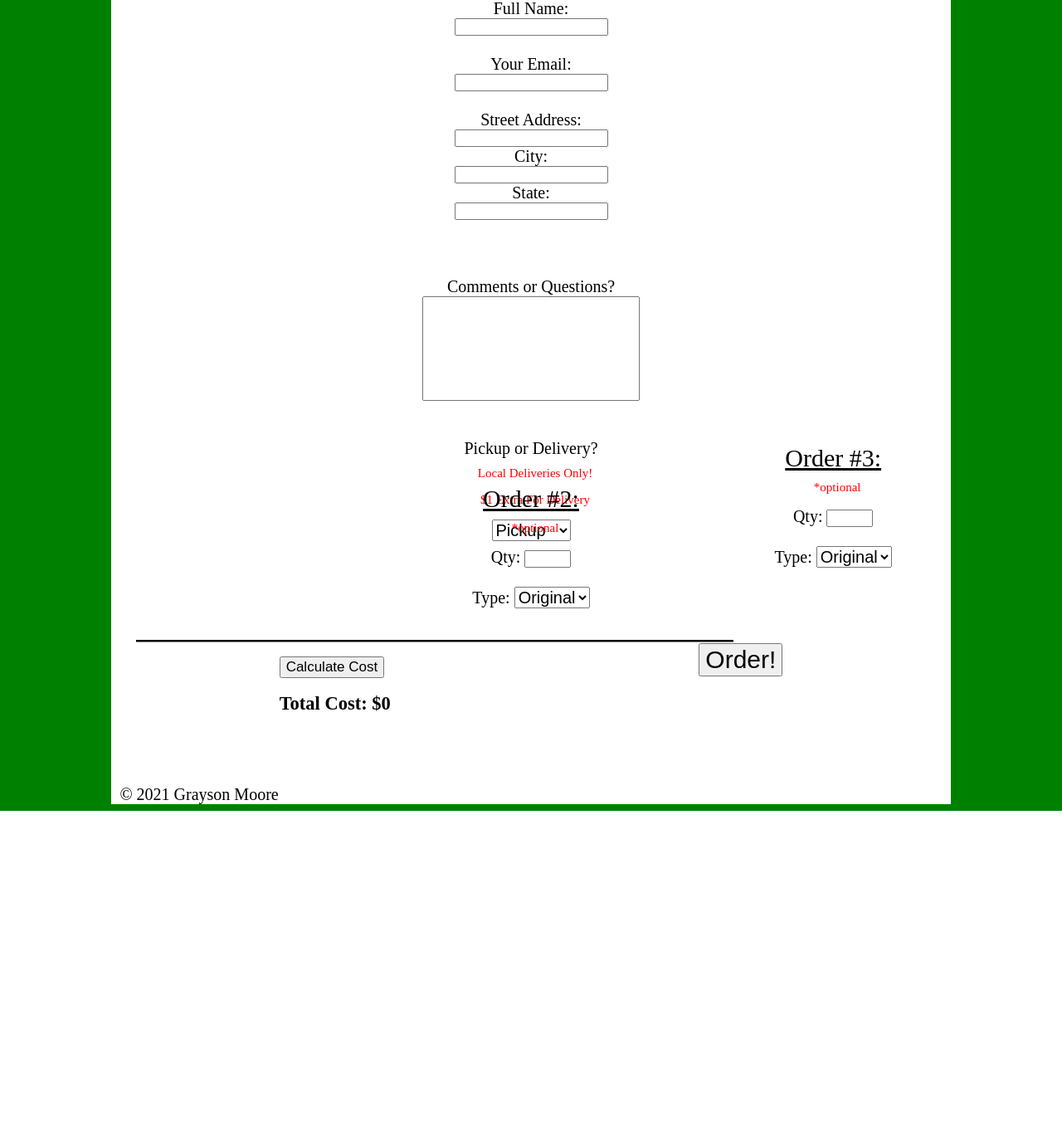
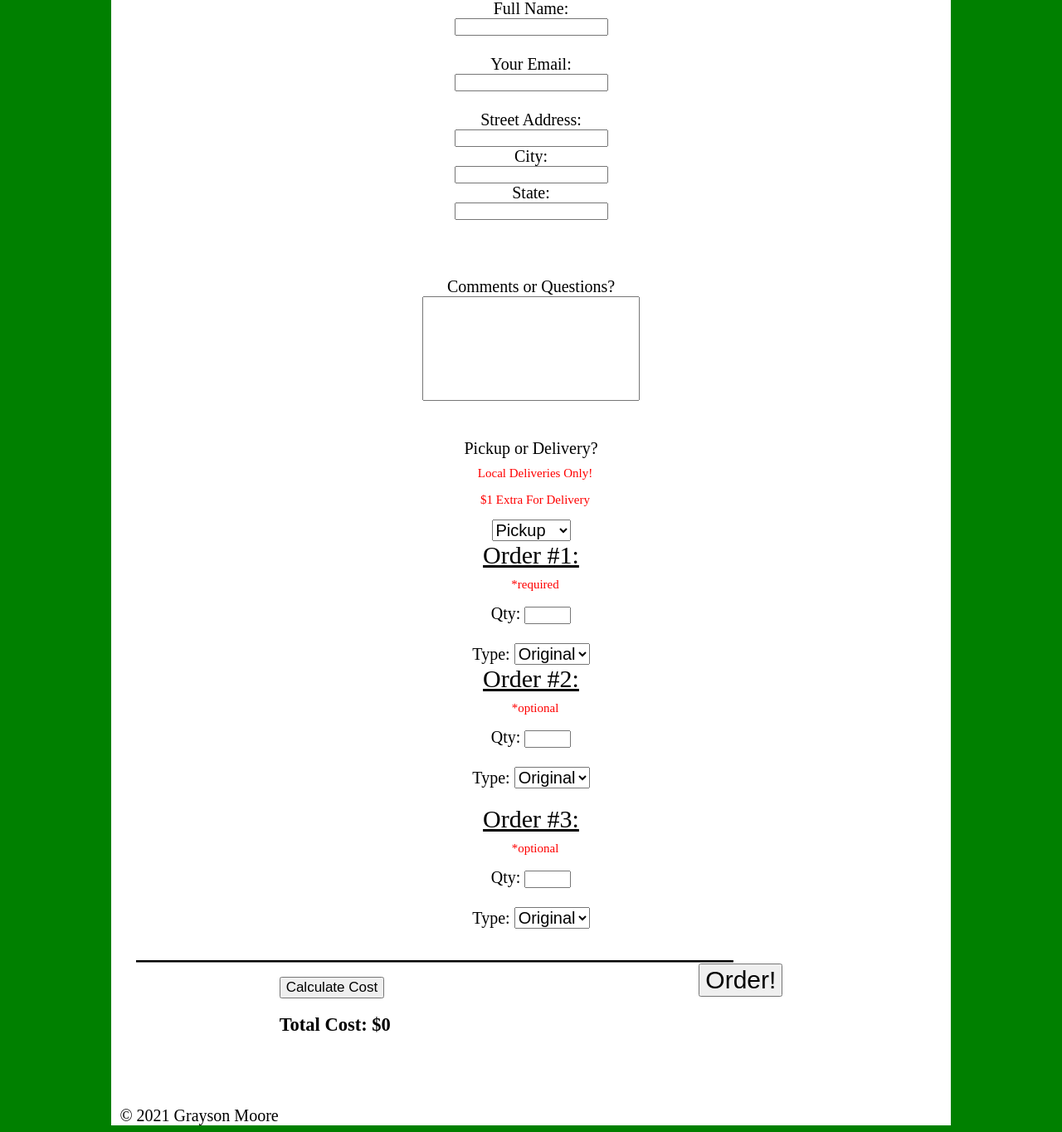
Before and after one commit to GraysonMoore/henryspickles, a PHP site: page /order.html in a window 1280 px wide. Shown: the part 475-1839 px from the top of the page at 83% size. Before the commit the page ends 1452 px from the top, so only its background shows below. Run offline with PHP 8.4, Linux system fonts and the light colour scheme.

Commit message:
Update main.css

```diff
--- a/main.css
+++ b/main.css
@@ -137,7 +137,7 @@ textarea {
 
 .order1 {
 	font-size: 20px;
-	margin-left: -70%;
+	text-align: center;
 }
 
 .form1 {
@@ -150,7 +150,6 @@ textarea {
 }
 
 .order2 {
-	margin-top: -21.5%;
 	text-align: center;
 	font-size: 20px;
 }
@@ -160,9 +159,7 @@ textarea {
 }
 
 .order3 {
-	float: right;
-	margin-top: -21.5%;
-	margin-right: 7%;
+	text-align: center;
 	font-size: 20px;
 	padding: 0px;
 }
```
